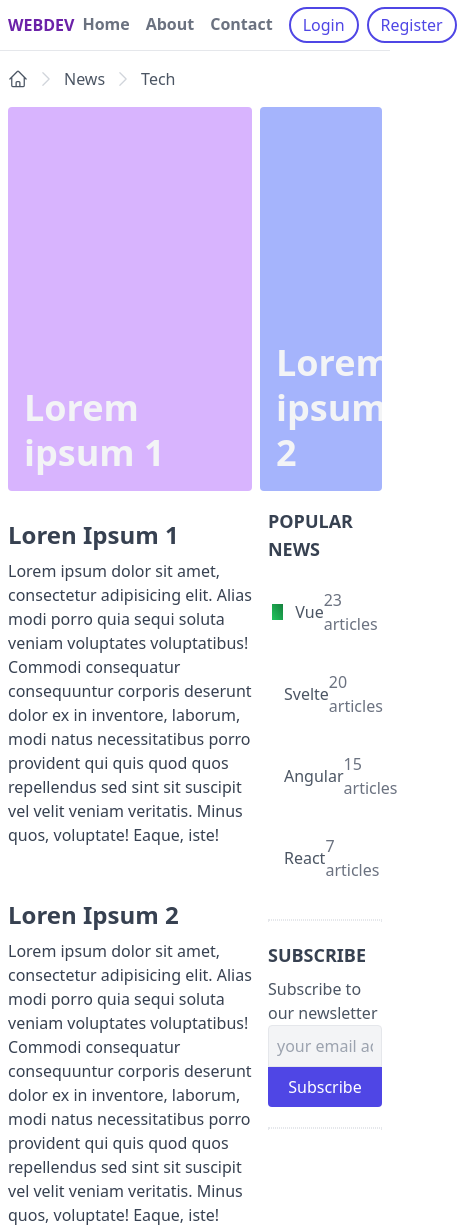
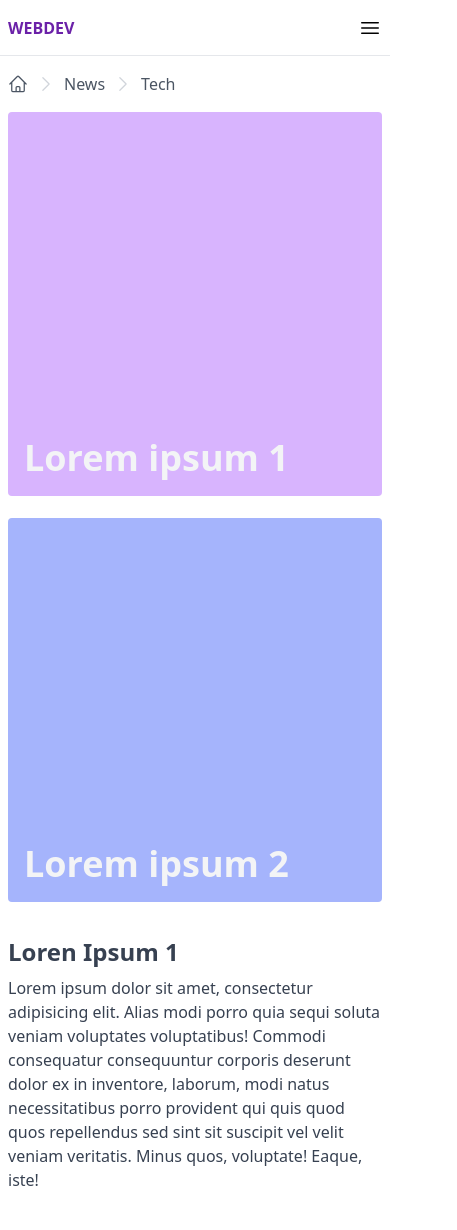
Before and after one commit to IgorViV/training-projects, a website: page index.html in a window 390 px wide. Shown: the top 1230 px of the page, 457 px wide, since content can reach past the window. Drawn offline with Linux system fonts and the light colour scheme.

Commit message:
Using responsive layout

```diff
--- a/index.html
+++ b/index.html
@@ -11,9 +11,9 @@
 <body>
 <div class="max-w-screen-xl mx-auto">
     <!--header-->
-    <header class="px-2 border-b flex items-center justify-between">
+    <header class="px-2 border-b flex items-center justify-between h-14">
         <a class="uppercase font-bold text-purple-800" href="#">webDev</a>
-        <nav class="flex items-center">
+        <nav class="hidden md:flex items-center">
             <ul class="text-gray-500 font-semibold inline-flex items-center">
                 <li><a class="header-link" href="#">Home</a></li>
                 <li><a class="header-link" href="#">About</a></li>
@@ -28,6 +28,11 @@
                 </li>
             </ul>
         </nav>
+        <button class="inline-block md:hidden">
+            <svg xmlns="http://www.w3.org/2000/svg" fill="none" viewBox="0 0 24 24" stroke-width="1.5" stroke="currentColor" class="w-6 h-6">
+                <path stroke-linecap="round" stroke-linejoin="round" d="M3.75 6.75h16.5M3.75 12h16.5m-16.5 5.25h16.5" />
+            </svg>
+        </button>
     </header>
     <!--breadcrumbs-->
     <div class="px-2 flex items-center">
@@ -56,8 +61,8 @@
         </div>
     </div>
     <!--banners-->
-    <section class="px-2 flex space-x-2">
-        <a class="w-2/3 bg-gradient-to-tr bg-purple-300 h-96 mb-4 relative rounded inline-block overflow-hidden"
+    <section class="px-2 lg:flex lg:space-x-2">
+        <a class="w-full lg:w-2/3 bg-gradient-to-tr bg-purple-300 h-96 mb-4 relative rounded inline-block overflow-hidden"
            href="">
             <div class="p-4 absolute bottom-0 left-0 z-20">
                 <h2 class="text-4xl font-semibold text-gray-100 leading-tight">
@@ -66,7 +71,7 @@
             </div>
         </a>
 
-        <a class="w-1/3 bg-indigo-300 h-96 mb-4 relative rounded inline-block overflow-hidden" href="">
+        <a class="w-full lg:w-1/3 bg-indigo-300 h-96 mb-4 relative rounded inline-block overflow-hidden" href="">
             <div class="p-4 absolute bottom-0 left-0 z-20">
                 <h2 class="text-4xl font-semibold text-gray-100 leading-tight">
                     Lorem ipsum 2
@@ -74,8 +79,8 @@
             </div>
         </a>
     </section>
-    <main class="flex">
-        <div class="w-2/3">
+    <main class="lg:flex">
+        <div class="w-full lg:w-2/3">
             <!--post cards-->
             <section class="px-2">
                 <a class="block mb-10" href="#">
@@ -138,9 +143,10 @@
                 </ul>
             </div>
         </div>
-        <div class="w-1/3 px-2">
+
+        <div class="w-full lg:w-1/3 px-2 md:flex md:space-x-6 lg:block lg:space-x-0">
             <!--topics-->
-            <div class="mb-5">
+            <div class="w-full md:w-1/2 lg:w-full mb-5">
                 <h5 class="font-bold text-lg uppercase text-gray-700 mb-2">
                     Popular news
                 </h5>
@@ -175,11 +181,12 @@
                     </li>
                 </ul>
             </div>
+
+            <div class="w-full md:w-1/2 lg:w-full">
                 <!--divider-->
-            <div class="border border-dotted"></div>
-
+                <div class="border border-dotted md:hidden lg:block"></div>
                 <!--subscribe-->
-            <div class="my-5">
+                <div class="my-5 md:my-0 lg:my-5">
                     <h5 class="font-bold text-lg uppercase text-gray-700 mb-2">Subscribe</h5>
                     <p class="text-gray-600 mb--4">Subscribe to our newsletter</p>
                     <input
@@ -190,15 +197,15 @@
                     <button class="py-2 px-4 bg-indigo-600 text-white rounded-b w-full hover:bg-indigo-800">Subscribe
                     </button>
                 </div>
-
                 <!--divider-->
-            <div class="border border-dotted"></div>
+                <div class="border border-dotted md:hidden lg:block"></div>
+            </div>
         </div>
     </main>
     <!--footer-->
     <footer class="border-t mt-10 py-10 px-2">
-        <div class="flex">
-            <div class="mb-5 w-2/5">
+        <div class="md:flex">
+            <div class="mb-5 w-full md:w-2/5">
                 <h6 class="font-semibold text-gray-700 mb-3">Company</h6>
                 <ul>
                     <li><a class="footer-link" href="#">Team</a></li>
@@ -206,7 +213,7 @@
                 </ul>
             </div>
 
-            <div class="mb-5 w-2/5">
+            <div class="mb-5 w-full md:w-2/5">
                 <h6 class="font-semibold text-gray-700 mb-3">Content</h6>
                 <ul>
                     <li><a class="footer-link" href="#">Block</a></li>
@@ -215,7 +222,7 @@
                 </ul>
             </div>
 
-            <div class="w-1/5">
+            <div class="w-full md:w-1/5">
                 <h6 class="font-semibold text-gray-700 mb-3">Contact Us</h6>
                 <ul class="flex">
                     <li class="mr-2">
```
Also changed, not shown: public/style.css. Lines whose indentation alone changed are shown as unchanged.
